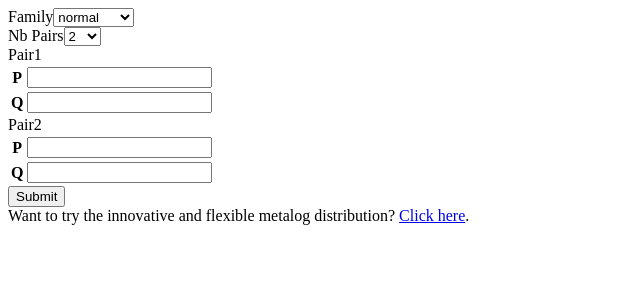
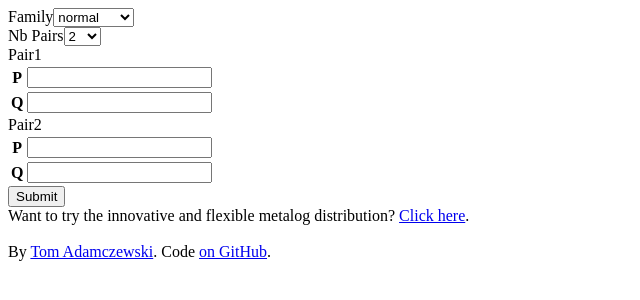
Before and after one commit to tadamcz/make-distribution, a Flask app: page / in a window 1280 px wide. Shown: the top 300 px of the page, without its empty margins (0-640 px from the left). Run offline with Flask 2, Linux system fonts and the light colour scheme.

Commit message:
add footer

```diff
--- a/templates/index.html
+++ b/templates/index.html
@@ -51,5 +51,10 @@ display_nb_pairs()
 	Want to try the innovative and flexible metalog distribution? <a href='https://tmkadamcz.shinyapps.io/metalog/'>Click here</a>.
 </div>
 
+<br><div>
+    By <a href='https://tmkadamcz.github.io/'>Tom Adamczewski</a>.
+    Code <a href='https://github.com/tmkadamcz/elicitor'>on GitHub</a>.
+</div>
+
 </body>
 </html>
```
